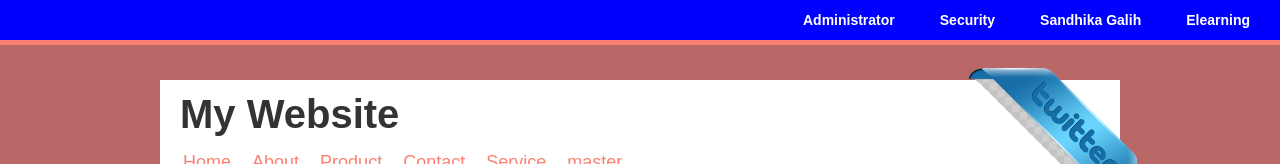
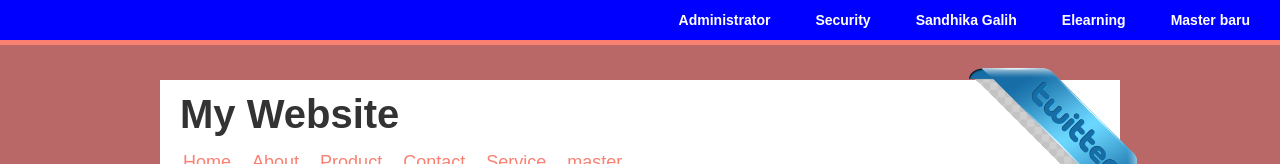
Before and after one commit to akunremote/kerja-kelompok, a plain HTML site: page index.html in a window 1280 px wide. Shown: the top 164 px of the page. Drawn offline with Linux system fonts and the light colour scheme.

Commit message:
menambahkan fitur baru pada li

```diff
--- a/index.html
+++ b/index.html
@@ -14,6 +14,7 @@
               <li><a href="#">Security</a></li>
                 <li><a href="#">Sandhika Galih</a></li>
                   <li><a href="#">Elearning</a></li>
+                  <li><a href="">Master baru</a></li>
         </ul>
     </div>
     <div class="container">
```
